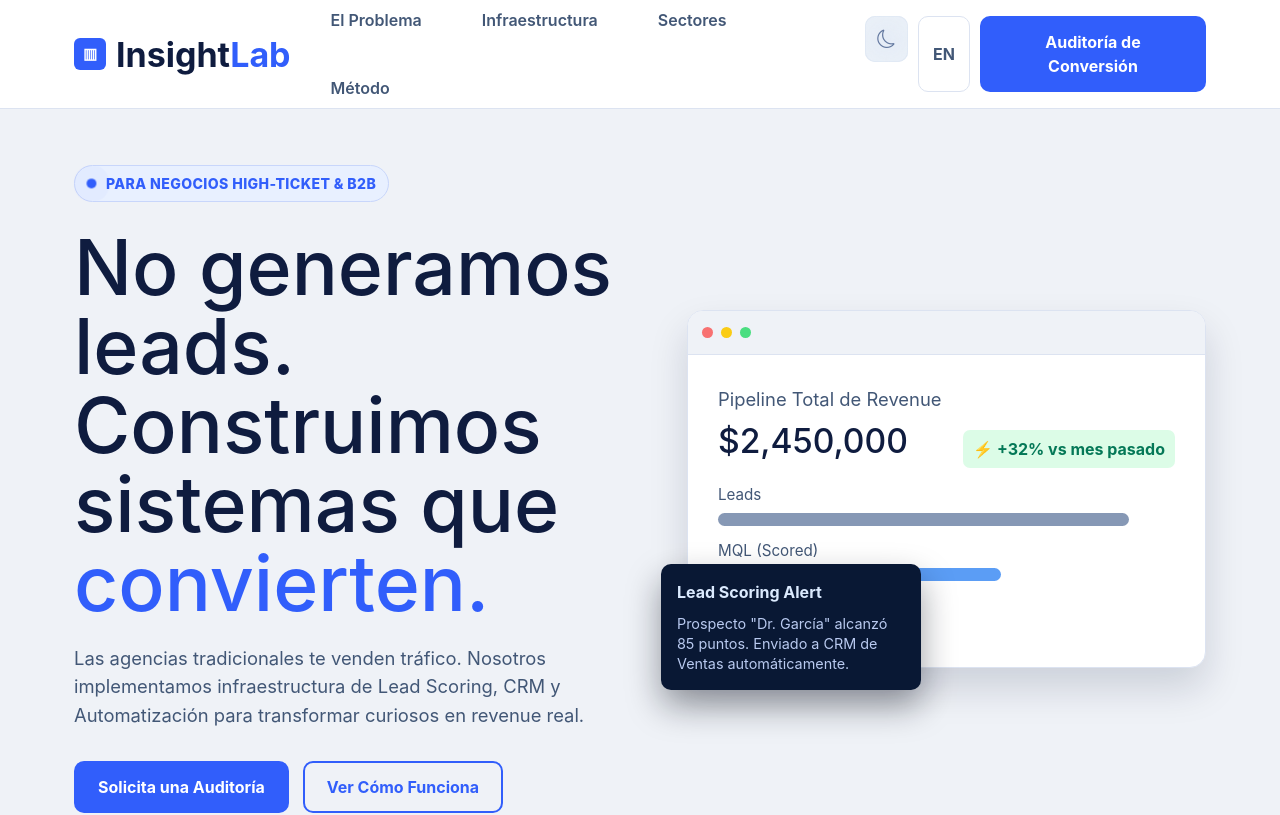
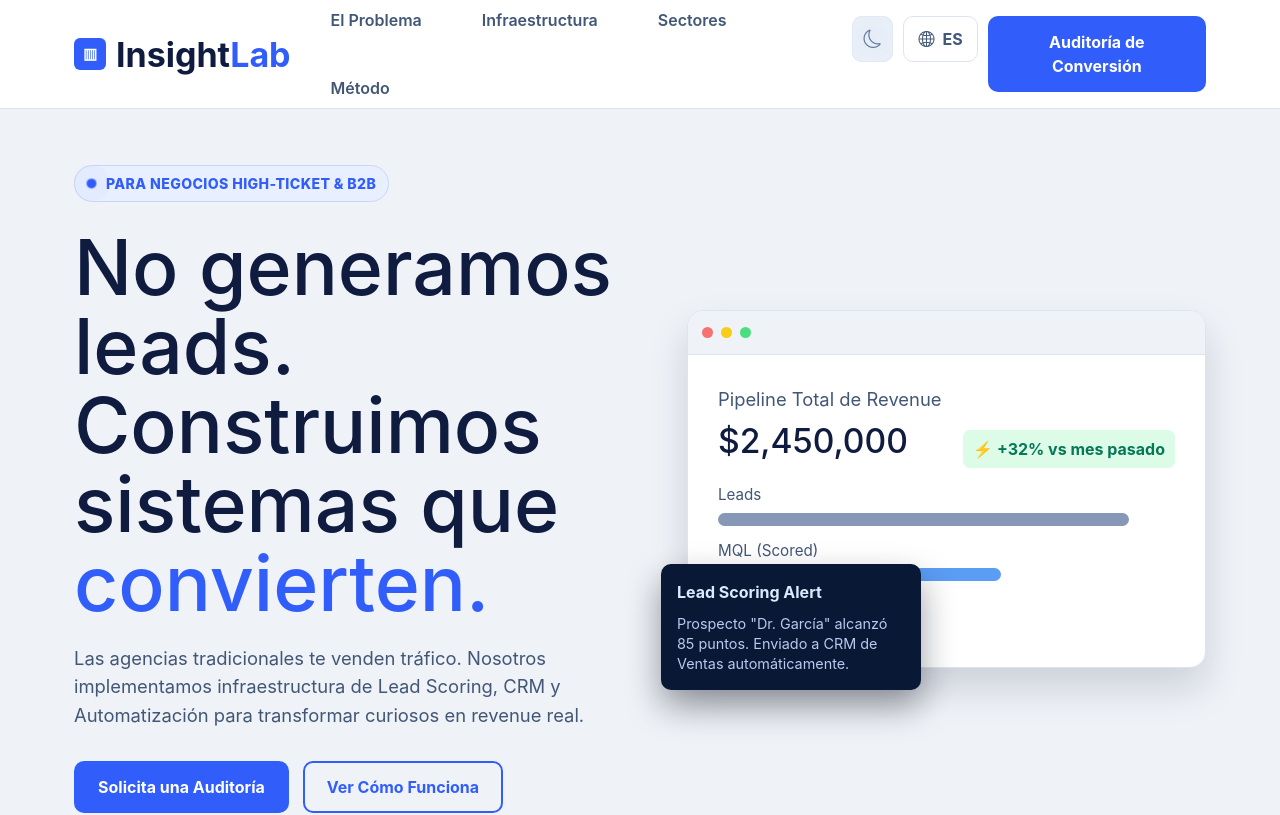
Before and after one commit to EmmanuelQuirozA/Insight-Lab, a React (Vite) app: page / in a window 1280 px wide. Shown: the top 815 px of the page. Built offline with nearby package versions, Linux system fonts and the light colour scheme.

Commit message:
Replace language toggle with globe dropdown selector

```diff
--- a/src/App.css
+++ b/src/App.css
@@ -202,6 +202,50 @@ button {
 
 .theme-toggle:hover .theme-toggle-icon {
   transform: translateY(-1px) scale(1.05);
+}
+
+
+.language-menu {
+  position: relative;
+}
+
+.language-trigger {
+  display: inline-flex;
+  align-items: center;
+  gap: 8px;
+  text-transform: uppercase;
+}
+
+.language-dropdown {
+  position: absolute;
+  top: calc(100% + 8px);
+  right: 0;
+  min-width: 74px;
+  background: var(--surface);
+  border: 1px solid var(--line);
+  border-radius: 10px;
+  padding: 6px;
+  box-shadow: 0 10px 30px rgba(10, 17, 37, 0.14);
+  display: grid;
+  gap: 4px;
+  z-index: 20;
+}
+
+.language-option {
+  border: 0;
+  border-radius: 7px;
+  background: transparent;
+  color: var(--muted);
+  text-transform: uppercase;
+  font-weight: 700;
+  padding: 6px 10px;
+  text-align: left;
+}
+
+.language-option:hover,
+.language-option.is-active {
+  background: var(--pill-bg);
+  color: var(--text);
 }
 
 @keyframes theme-radial {
--- a/src/App.tsx
+++ b/src/App.tsx
@@ -451,9 +451,9 @@ function App() {
         themeLabel={t.themeToggle}
         theme={theme}
         themeTransitionKey={themeTransitionKey}
-        languageLabel={t.languageToggle}
+        language={language}
         onThemeToggle={toggleTheme}
-        onLanguageToggle={() => setLanguage((prev) => (prev === 'es' ? 'en' : 'es'))}
+        onLanguageChange={setLanguage}
       />
 
       <main>
--- a/src/components/Header.tsx
+++ b/src/components/Header.tsx
@@ -1,4 +1,4 @@
-import type { ReactNode } from 'react'
+import { useEffect, useRef, useState, type ReactNode } from 'react'
 
 type HeaderNavItem = {
   key: string
@@ -12,9 +12,9 @@ type HeaderProps = {
   themeLabel: string
   theme: 'light' | 'dark'
   themeTransitionKey: number
-  languageLabel: string
+  language: 'es' | 'en'
   onThemeToggle: () => void
-  onLanguageToggle: () => void
+  onLanguageChange: (language: 'es' | 'en') => void
 }
 
 function Header({
@@ -24,12 +24,33 @@ function Header({
   themeLabel,
   theme,
   themeTransitionKey,
-  languageLabel,
+  language,
   onThemeToggle,
-  onLanguageToggle,
+  onLanguageChange,
 }: HeaderProps) {
   const showMoon = theme === 'light'
   const toggleThemeClass = showMoon ? 'is-light' : 'is-dark'
+  const [isLanguageOpen, setIsLanguageOpen] = useState(false)
+  const languageMenuRef = useRef<HTMLDivElement | null>(null)
+
+  useEffect(() => {
+    const handleDocumentClick = (event: MouseEvent) => {
+      if (!languageMenuRef.current?.contains(event.target as Node)) {
+        setIsLanguageOpen(false)
+      }
+    }
+
+    document.addEventListener('mousedown', handleDocumentClick)
+
+    return () => {
+      document.removeEventListener('mousedown', handleDocumentClick)
+    }
+  }, [])
+
+  const handleLanguageSelection = (nextLanguage: 'es' | 'en') => {
+    onLanguageChange(nextLanguage)
+    setIsLanguageOpen(false)
+  }
 
   return (
     <header className="site-header">
@@ -62,9 +83,36 @@ function Header({
             </span>
             <span className="sr-only">{themeLabel}</span>
           </button>
-          <button className="ghost-btn" onClick={onLanguageToggle} type="button">
-            {languageLabel}
-          </button>
+          <div className="language-menu" ref={languageMenuRef}>
+            <button
+              className="ghost-btn language-trigger"
+              onClick={() => setIsLanguageOpen((prev) => !prev)}
+              type="button"
+              aria-label="Seleccionar idioma"
+              aria-haspopup="menu"
+              aria-expanded={isLanguageOpen}
+            >
+              <i className="bi bi-globe2" aria-hidden="true" />
+              <span>{language}</span>
+            </button>
+
+            {isLanguageOpen && (
+              <div className="language-dropdown" role="menu" aria-label="Opciones de idioma">
+                {(['es', 'en'] as const).map((option) => (
+                  <button
+                    key={option}
+                    className={`language-option ${language === option ? 'is-active' : ''}`}
+                    onClick={() => handleLanguageSelection(option)}
+                    type="button"
+                    role="menuitemradio"
+                    aria-checked={language === option}
+                  >
+                    {option}
+                  </button>
+                ))}
+              </div>
+            )}
+          </div>
           <button className="primary-btn" type="button">
             {ctaLabel}
           </button>
```
